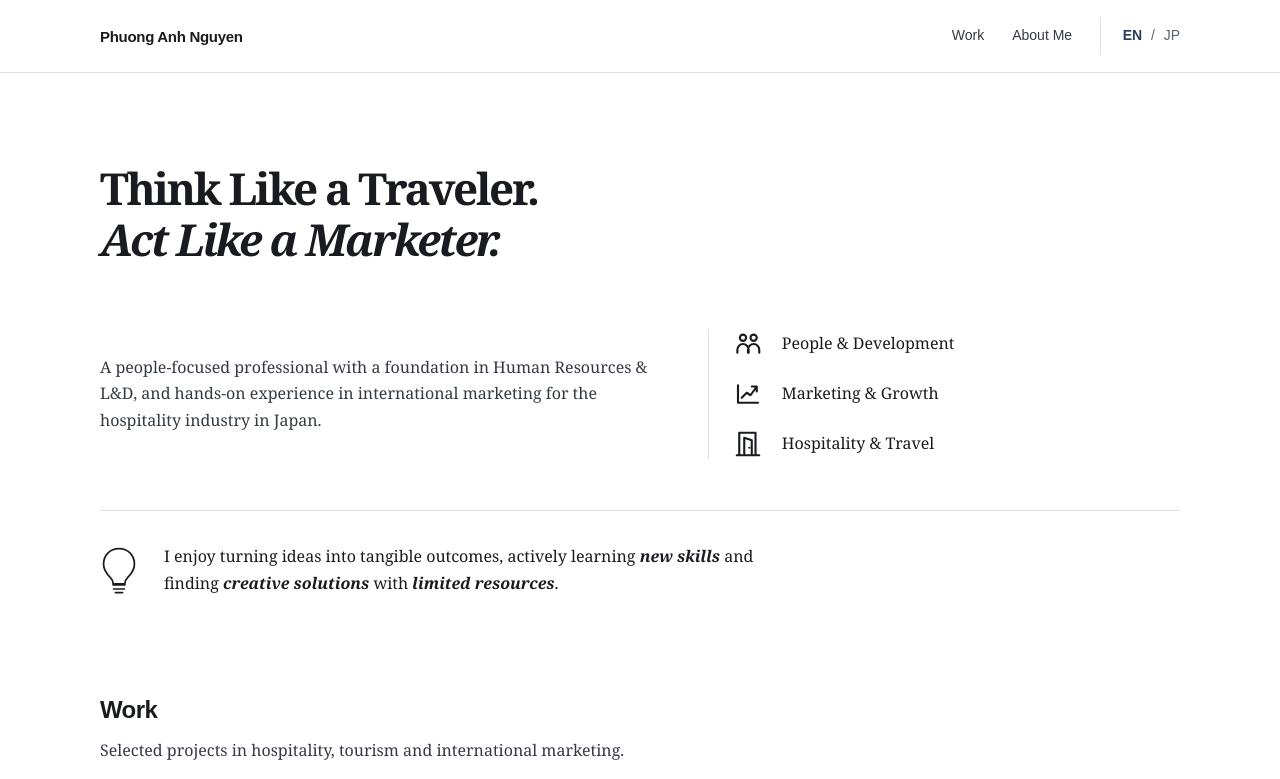
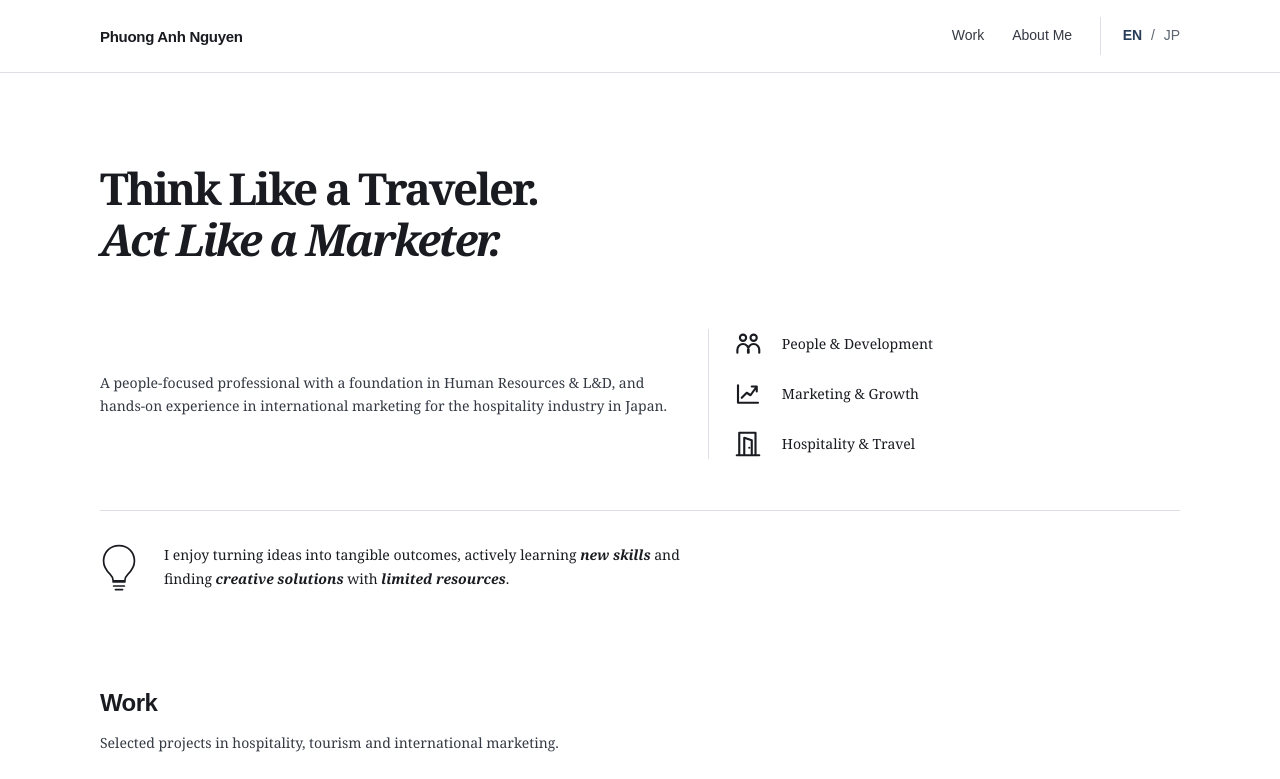
Before and after one commit to phuonganhngh/mkt, a Next.js app: page / in a window 1280 px wide. Shown: the top 779 px of the page. Built offline with nearby package versions, Linux system fonts and the light colour scheme; grey boxes are pictures that could not be loaded.

Commit message:
Set English Roboto Serif regular reading text to 14px across portfolio

```diff
--- a/app/styles.css
+++ b/app/styles.css
@@ -661,3 +661,20 @@ html[lang="ja"] .home-intro-editorial h1 { font-family: var(--heading); white-sp
   .website-role-breakdown { gap: 1.3rem; }
   .website-role-duties li { grid-template-columns: 40px minmax(0,1fr); gap: .8rem; }
 }
+
+
+/* Approved EN reading text scale: Roboto Serif Regular 16px -> 14px.
+   Keep UI labels, headings, weights, and Japanese Noto Sans text unchanged. */
+html[lang="en"] body,
+html[lang="en"] .home-intro-statement,
+html[lang="en"] .home-work-intro p,
+html[lang="en"] .home-editorial-body .home-intro-statement,
+html[lang="en"] .home-editorial-focus-item,
+html[lang="en"] .home-intro-editorial .home-editorial-philosophy .home-intro-statement,
+html[lang="en"] .website-strategy-framework .strategy-breakdown-item p,
+html[lang="en"] .website-role-intro p,
+html[lang="en"] .website-role-design p,
+html[lang="en"] .website-role-agency p,
+html[lang="en"] .website-role-duty-copy {
+  font-size: 14px;
+}
```
